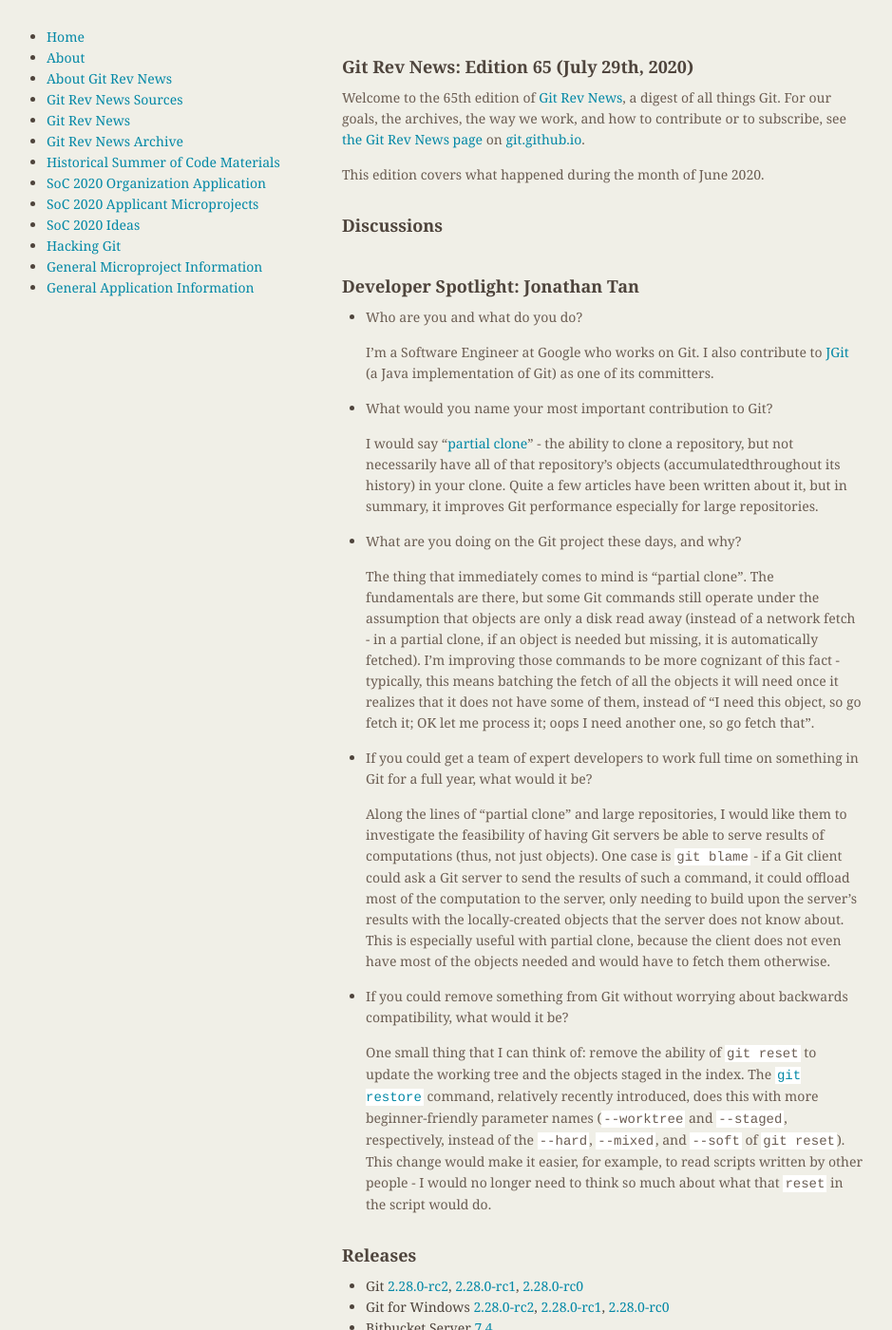
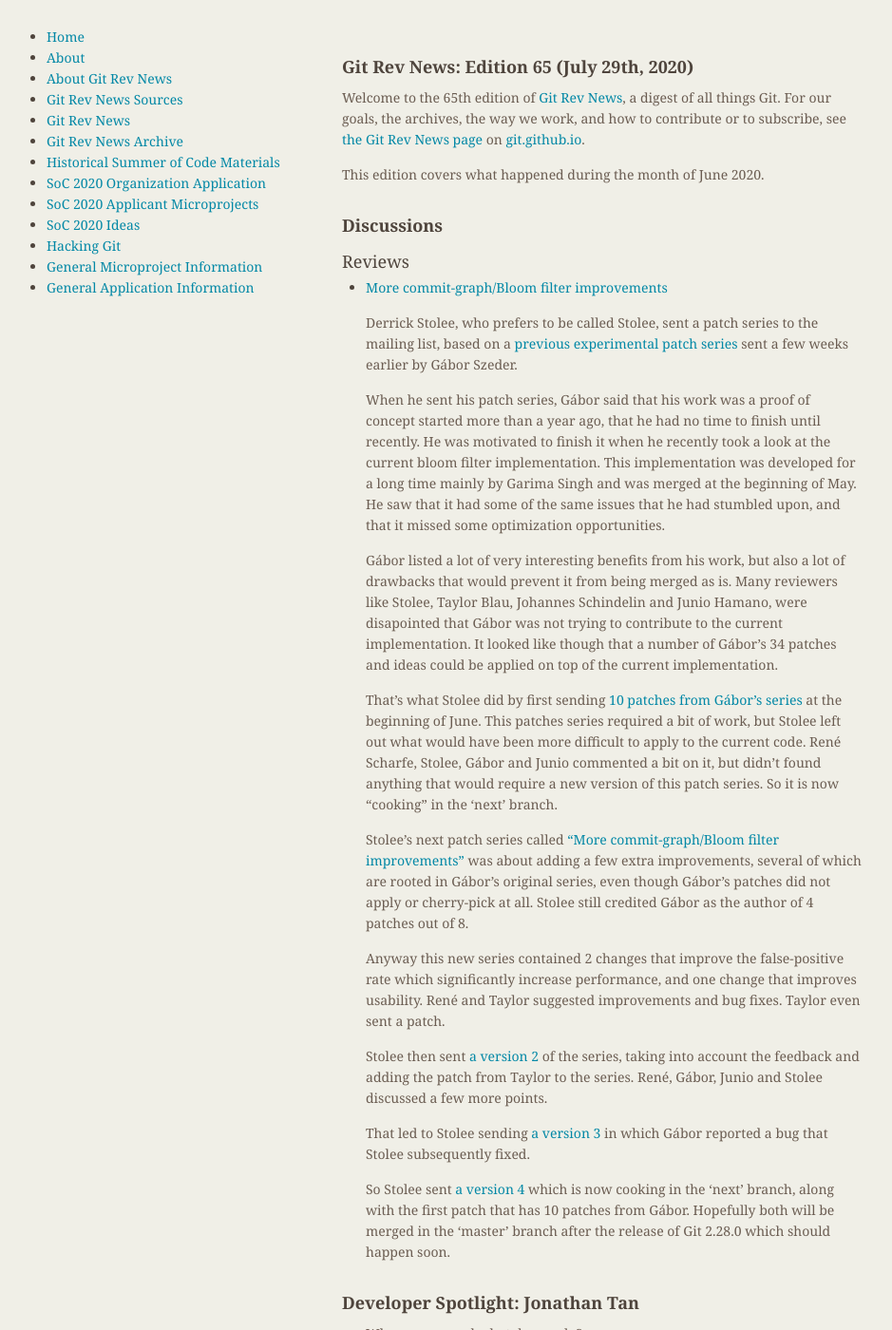
Before and after one commit to git/git.github.io, a Jekyll site: the page built from rev_news/drafts/edition-65.md, in a window 1280 px wide and 1400 px high. Shown: the whole window at 95% size, without its empty margins (174-1113 px from the left). Built offline with Jekyll 4.4.1, drawn with Linux system fonts in a browser that asks for light colours.

Commit message:
rn-65: add Bloom filter improvement article

```diff
--- a/rev_news/drafts/edition-65.md
+++ b/rev_news/drafts/edition-65.md
@@ -21,9 +21,69 @@
 ### General
 -->
 
-<!---
+
 ### Reviews
--->
+
+* [More commit-graph/Bloom filter improvements](https://lore.kernel.org/git/pull.659.git.1592252093.gitgitgadget@gmail.com/)
+
+  Derrick Stolee, who prefers to be called Stolee, sent a patch series
+  to the mailing list, based on a
+  [previous experimental patch series](https://lore.kernel.org/git/20200529085038.26008-1-szeder.dev@gmail.com/)
+  sent a few weeks earlier by Gábor Szeder.
+
+  When he sent his patch series, Gábor said that his work was a proof
+  of concept started more than a year ago, that he had no time to
+  finish until recently. He was motivated to finish it when he
+  recently took a look at the current bloom filter
+  implementation. This implementation was developed for a long time
+  mainly by Garima Singh and was merged at the beginning of May. He
+  saw that it had some of the same issues that he had stumbled upon,
+  and that it missed some optimization opportunities.
+
+  Gábor listed a lot of very interesting benefits from his work, but
+  also a lot of drawbacks that would prevent it from being merged as
+  is. Many reviewers like Stolee, Taylor Blau, Johannes Schindelin and
+  Junio Hamano, were disapointed that Gábor was not trying to
+  contribute to the current implementation. It looked like though that
+  a number of Gábor's 34 patches and ideas could be applied on top of
+  the current implementation.
+
+  That's what Stolee did by first sending
+  [10 patches from Gábor's series](https://lore.kernel.org/git/pull.650.git.1591362032.gitgitgadget@gmail.com/)
+  at the beginning of June. This patches series required a bit of
+  work, but Stolee left out what would have been more difficult to
+  apply to the current code. René Scharfe, Stolee, Gábor and Junio
+  commented a bit on it, but didn't found anything that would require
+  a new version of this patch series. So it is now "cooking" in the
+  'next' branch.
+
+  Stolee's next patch series called
+  ["More commit-graph/Bloom filter improvements"](https://lore.kernel.org/git/pull.659.git.1592252093.gitgitgadget@gmail.com/)
+  was about adding a few extra improvements, several of which are
+  rooted in Gábor's original series, even though Gábor's patches did
+  not apply or cherry-pick at all. Stolee still credited Gábor as the
+  author of 4 patches out of 8.
+
+  Anyway this new series contained 2 changes that improve the
+  false-positive rate which significantly increase performance, and
+  one change that improves usability. René and Taylor
+  suggested improvements and bug fixes. Taylor even sent a patch.
+
+  Stolee then sent [a version 2](https://lore.kernel.org/git/pull.659.v2.git.1592934430.gitgitgadget@gmail.com/)
+  of the series, taking into account the feedback and adding the patch
+  from Taylor to the series. René, Gábor, Junio and Stolee discussed a
+  few more points.
+
+  That led to Stolee sending
+  [a version 3](https://lore.kernel.org/git/pull.659.v3.git.1593174636.gitgitgadget@gmail.com/)
+  in which Gábor reported a bug that Stolee subsequently fixed.
+
+  So Stolee sent
+  [a version 4](https://lore.kernel.org/git/pull.659.v4.git.1593610050.gitgitgadget@gmail.com/)
+  which is now cooking in the 'next' branch, along with the first
+  patch that has 10 patches from Gábor. Hopefully both will be merged
+  in the 'master' branch after the release of Git 2.28.0 which should
+  happen soon.
 
 <!---
 ### Support
```
